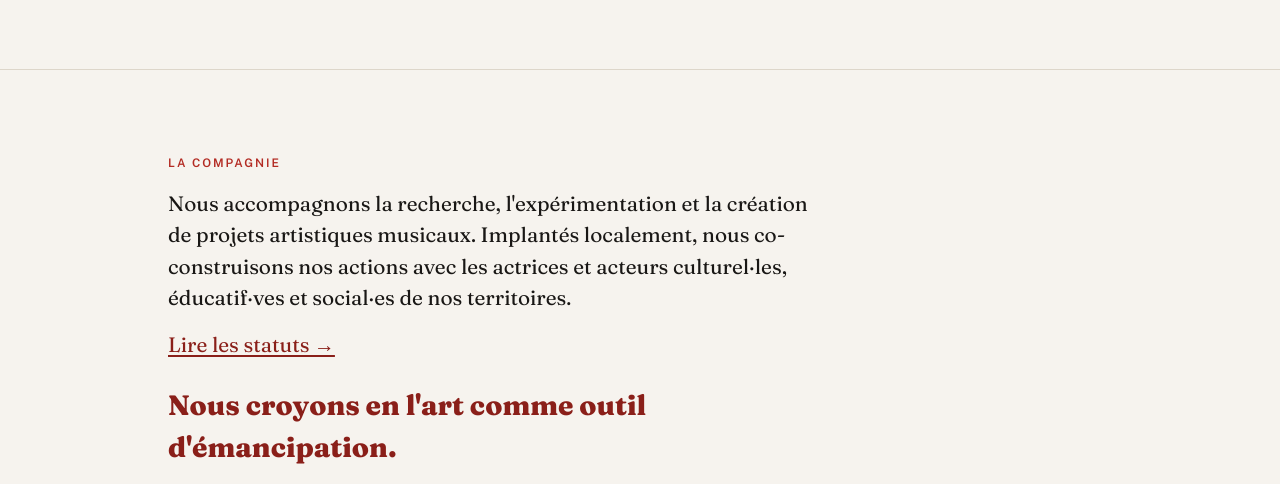
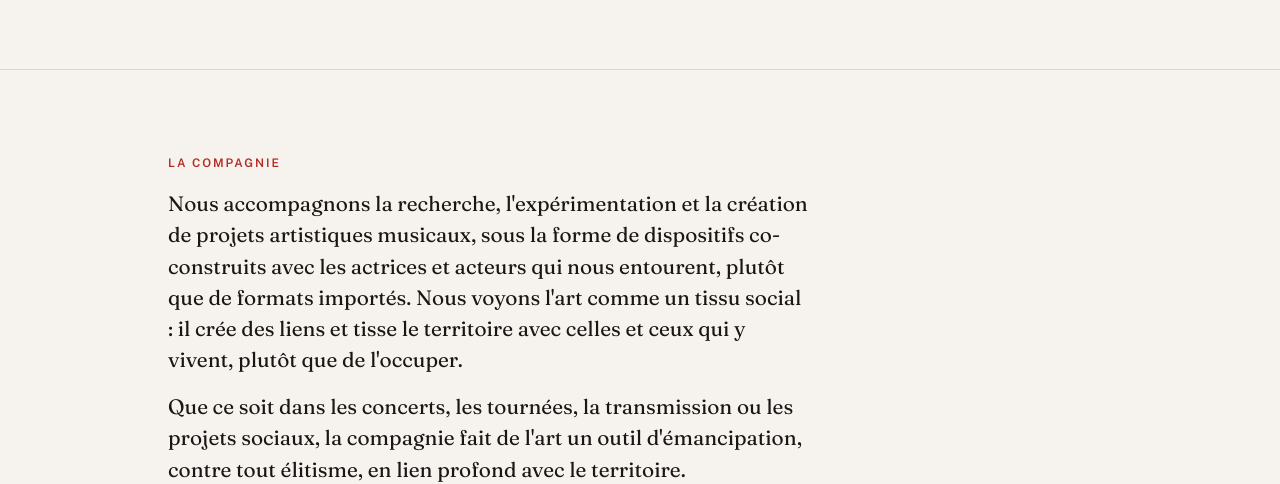
Before and after one commit to pablomurgierpazdera/cpqn-cite, a plain HTML site: page index.html in a window 1280 px wide. Shown: the part 472-956 px from the top of the page. Drawn offline with nearby package versions, Linux system fonts and the light colour scheme.

Commit message:
La compagnie: nouveau texte (dispositifs, tissu social, emancipation, anti-elitisme)

```diff
--- a/index.html
+++ b/index.html
@@ -213,9 +213,10 @@
   <div class="wrap">
     <p class="eyebrow">La compagnie</p>
     <div class="closing" style="margin-top:0; padding-top:0; border-top:0">
-      <p>Nous accompagnons la recherche, l'expérimentation et la création de projets artistiques musicaux. Implantés localement, nous co-construisons nos actions avec les actrices et acteurs culturel·les, éducatif·ves et social·es de nos territoires.</p>
+      <p>Nous accompagnons la recherche, l'expérimentation et la création de projets artistiques musicaux, sous la forme de dispositifs co-construits avec les actrices et acteurs qui nous entourent, plutôt que de formats importés. Nous voyons l'art comme un tissu social : il crée des liens et tisse le territoire avec celles et ceux qui y vivent, plutôt que de l'occuper.</p>
+      <p>Que ce soit dans les concerts, les tournées, la transmission ou les projets sociaux, la compagnie fait de l'art un outil d'émancipation, contre tout élitisme, en lien profond avec le territoire.</p>
       <p><a href="statuts.html">Lire les statuts →</a></p>
-      <p class="tagline">Nous croyons en l'art comme outil d'émancipation.</p>
+      <p class="tagline">L'art comme outil d'émancipation.</p>
     </div>
   </div>
 </section>
```
